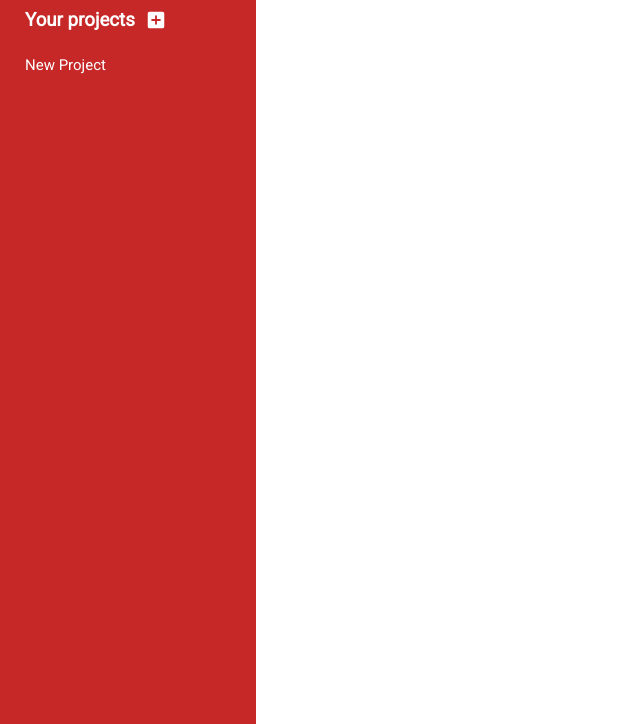
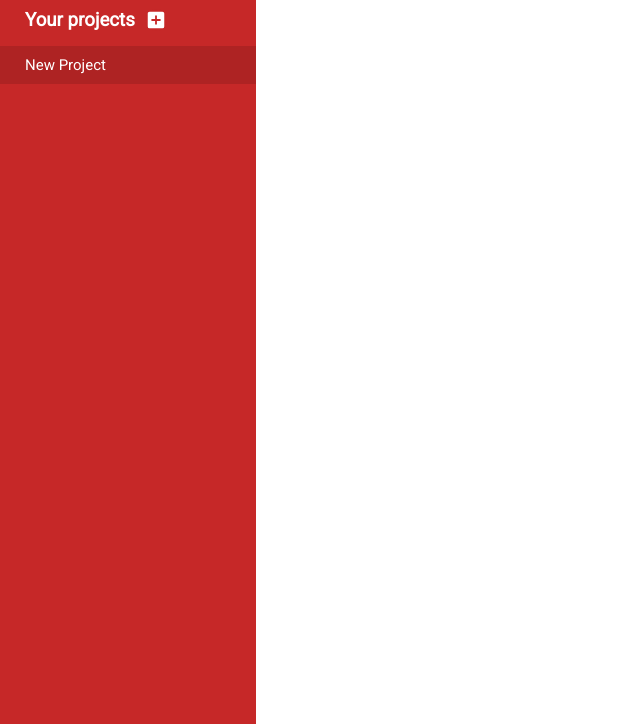
Before and after one commit to eleadn/odin-todo-list, a website built with webpack: page src/template.html in a window 1280 px wide. Shown: the part 76-800 px from the top of the page, without its empty margins (0-640 px from the left). Built offline with nearby package versions, Linux system fonts and the light colour scheme.

Commit message:
Add possibility to switch project

```diff
--- a/src/style.css
+++ b/src/style.css
@@ -11,6 +11,7 @@
 {
     --main-color: #C62828;
     --main-color-active: #DA4747;
+    --main-color-selected: #AE2323;
     --main-font-color: white;
     --main-font-color-active: #E6E6E6;
     --secondary-color: #FFCDD2;
@@ -126,6 +127,11 @@ body
     background-color: var(--main-color-active);
 }
 
+.project-button.selected
+{
+    background-color: var(--main-color-selected);
+}
+
 .project-button p
 {
     font-size: 15px;
--- a/src/views/sidebarView.js
+++ b/src/views/sidebarView.js
@@ -7,12 +7,16 @@ export default class SidebarView extends ViewBase
     #sidebar;
     #sidebarViewModel;
 
+    #selectedProject;
+
     constructor(document, sidebar, sidebarViewModel)
     {
         super(document);
 
         this.#sidebar = sidebar;
         this.#sidebarViewModel = sidebarViewModel;
+
+        this.#selectedProject = null;
     }
 
     #userNameEditClick(userNameTextBox)
@@ -33,6 +37,16 @@ export default class SidebarView extends ViewBase
     {
         this.#sidebarViewModel.onAddProject();
         this.show();
+    }
+
+    #setSelectedProject(project)
+    {
+        if (this.#selectedProject !== null)
+        {
+            this.#selectedProject.classList.remove("selected");
+        }
+        this.#selectedProject = project;
+        this.#selectedProject.classList.add("selected");
     }
 
     #userNameFocusOut(userNameTextBox)
@@ -109,19 +123,24 @@ export default class SidebarView extends ViewBase
 
         for (let i = 0; i < projects.length; ++i)
         {
-            const projectElement = this.#createProjectElement(projects[i].infos);
+            const projectElement = this.#createProjectElement(projects[i].infos, i == 0);
             projectList.appendChild(projectElement);
         }
 
         this.#sidebar.appendChild(projectList);
     }
 
-    #createProjectElement(project)
+    #createProjectElement(project, shouldSelect = false)
     {
         const listItem = this.document.createElement("li");
 
         const projectButton = this.document.createElement("button");
         projectButton.classList.add("project-button");
+        if (shouldSelect)
+        {
+            this.#setSelectedProject(projectButton);
+        }
+        projectButton.addEventListener("click", _ => this.#setSelectedProject(projectButton));
 
         const projectTitle = this.document.createElement("p");
         projectTitle.textContent = project.title;
```
